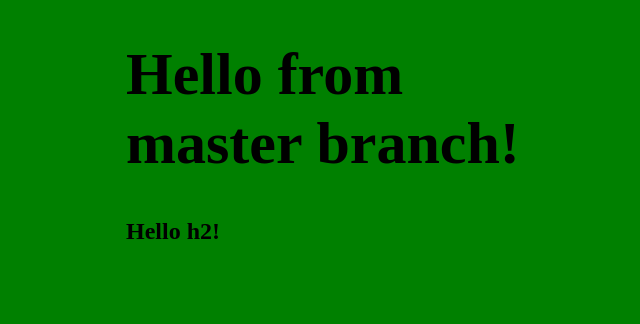
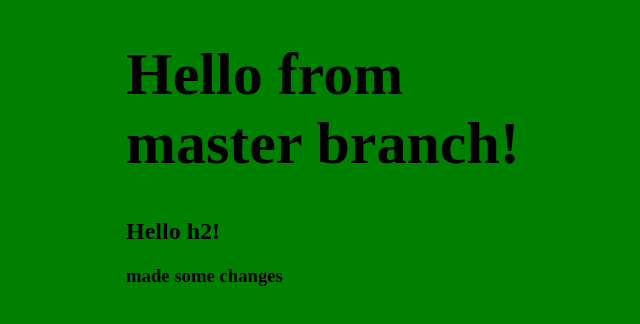
Before and after one commit to filippzaripov/internship, a plain HTML site: page index.html in a window 1280 px wide. Shown: the whole page, without its empty margins (314-954 px from the left). Drawn offline with Linux system fonts and the light colour scheme.

Commit message:
trying to add H3 from Java projects

```diff
--- a/index.html
+++ b/index.html
@@ -8,5 +8,6 @@
 <body>
 	<h1>Hello from master branch!</h1>
 	<h2>Hello h2!</h2>
+	<h3>made some changes</h3>
 </body>
 </html>
```
